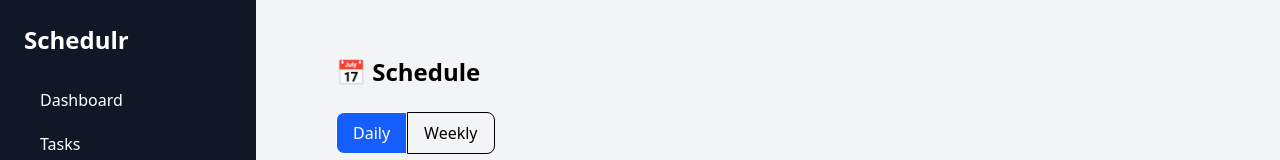
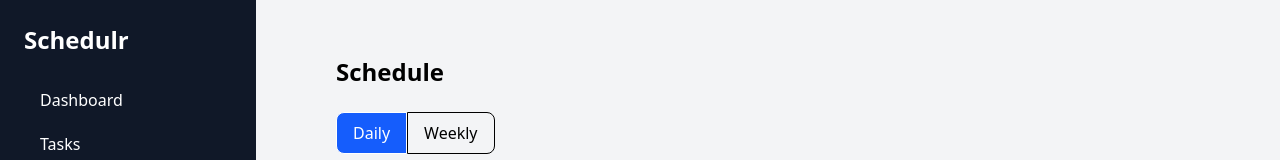
Before and after one commit to VarunKarthikB-18/Schedulr, a React (Vite) app in the folder frontend/: page /schedule in a window 1280 px wide. Shown: the top 160 px of the page. Built offline with nearby package versions, Linux system fonts and the light colour scheme.

Commit message:
Update SchedulePage.jsx

```diff
--- a/frontend/src/pages/SchedulePage.jsx
+++ b/frontend/src/pages/SchedulePage.jsx
@@ -59,11 +59,11 @@ export default function SchedulePage() {
   };
 
   const generateReport = () => {
-    let report = "📅 Daily Tasks:\n";
+    let report = " Daily Tasks:\n";
     if (dailyTasks.length === 0) report += "No tasks.\n";
     else report += dailyTasks.map(t => `${t.time} - ${t.task}`).join("\n") + "\n";
 
-    report += "\n📆 Weekly Tasks:\n";
+    report += "\n Weekly Tasks:\n";
     for (const day in weeklyTasks) {
       report += `${day}:\n`;
       if (weeklyTasks[day].length === 0) report += "  No tasks\n";
@@ -75,7 +75,7 @@ export default function SchedulePage() {
 
   return (
     <div className="max-w-4xl mx-auto p-4">
-      <h1 className="text-2xl font-semibold mb-6">📅 Schedule</h1>
+      <h1 className="text-2xl font-semibold mb-6"> Schedule</h1>
       <Tabs view={view} setView={setView} />
 
       {view === "daily" ? (
```
